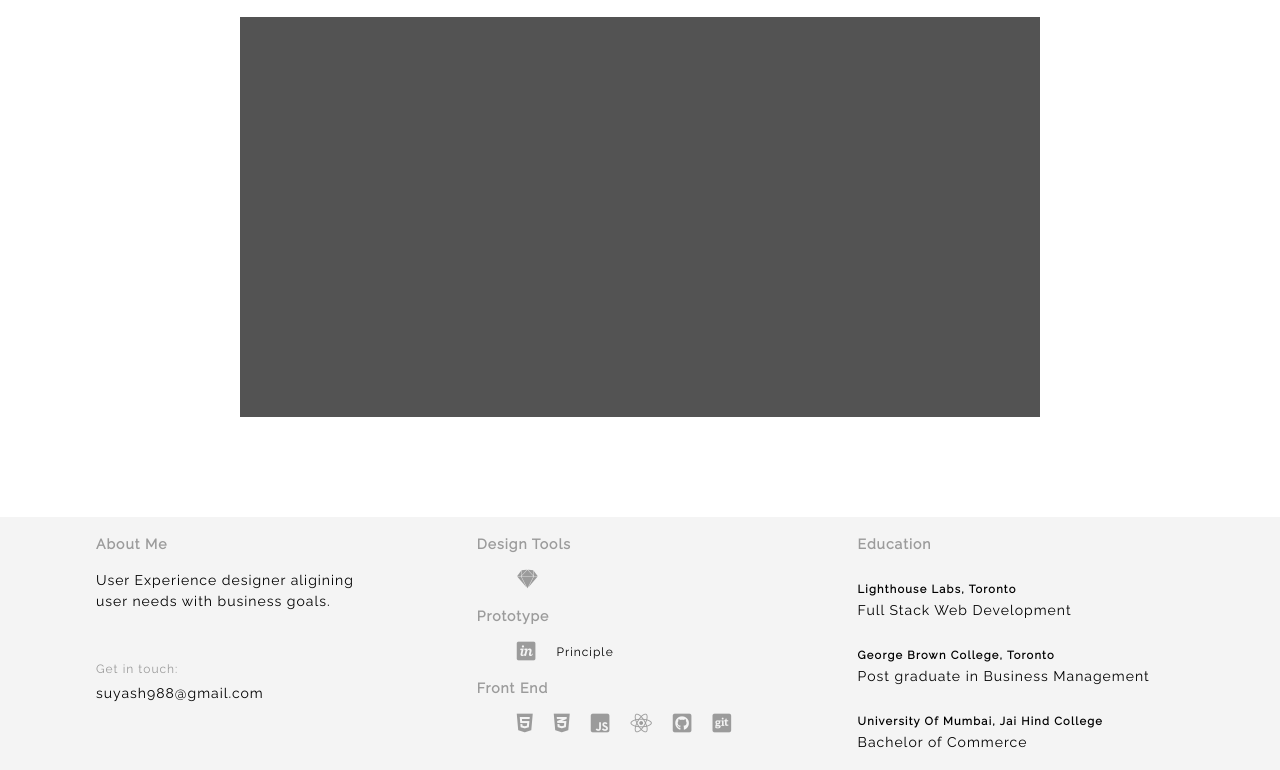
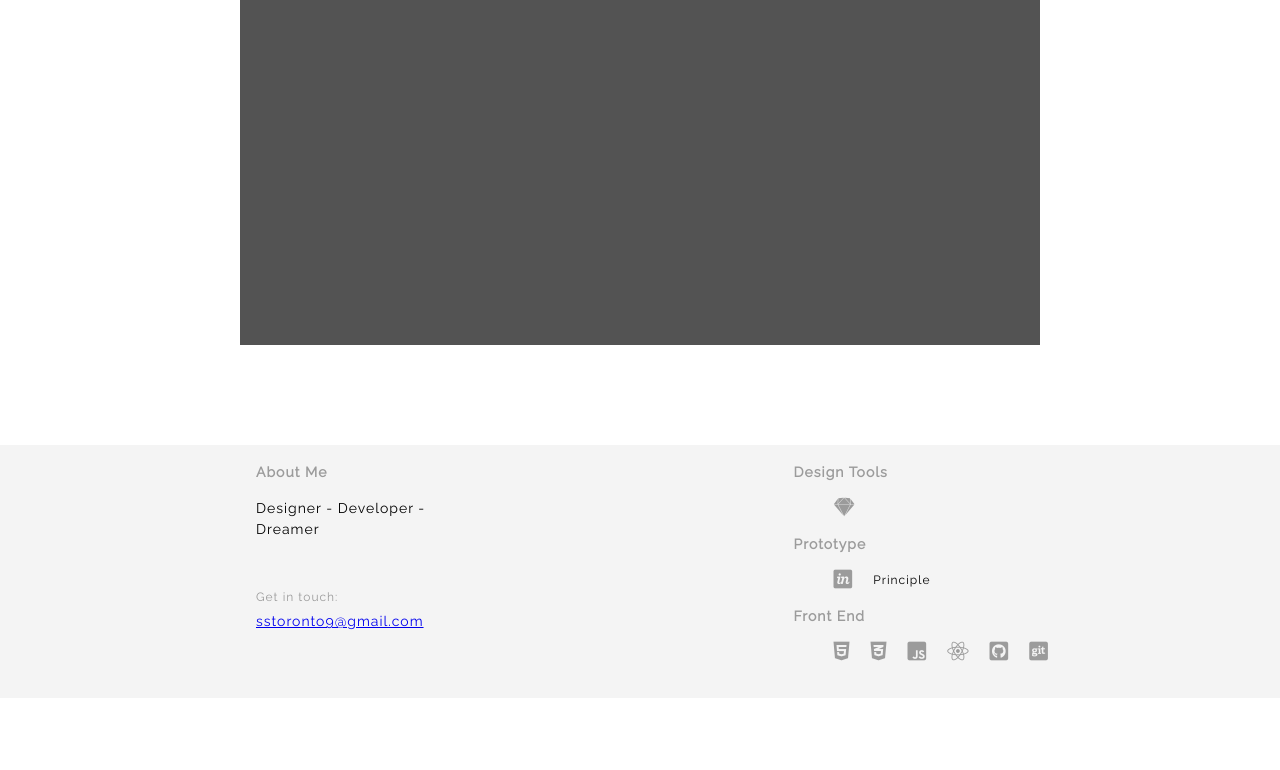
Before and after one commit to su988/su988.github.io, a plain HTML site: page index.html in a window 1280 px wide. Shown: the part 1593-2363 px from the top of the page. After the commit the page ends 2291 px from the top, so only its background shows below. Drawn offline with Linux system fonts and the light colour scheme; some icons are missing.

Commit message:
edited footer and summary

```diff
--- a/index.css
+++ b/index.css
@@ -175,7 +175,7 @@ html {
 **************************/
 
 .footer-wrapper {
-  min-height: 100%;;
+  min-height: 100%;
   margin-top: 100px;
   background: #f4f4f4;
   padding-bottom: 20px;
@@ -277,7 +277,7 @@ html {
   }
 
   .footer-parent {
-    width: 85%;
+    width: 60%;
     margin: 0 auto;
   }
 
--- a/index.html
+++ b/index.html
@@ -28,8 +28,7 @@
 		</div>
 		<div class=" hero">
 			<h4>Hello!</h4>
-			<p class="tag-line">My name is Suyash and I'm a product designer based in Toronto.
-				I come from a digital marketing background. I also have front end tools in my arsenal.
+			<p class="tag-line">Design Case studies for mobile app ideas.
 			</p>
 		</div>
 		<a href="./med.html">
@@ -80,11 +79,13 @@
 					<h4>About Me</h4>
 					<div>
 						<p class="about" style="font-size: 14px; line-height: 1.5;">
-							User Experience designer aligining user needs with business goals.
+							Designer - Developer - Dreamer
 						</p>
 						<p class="about email-text">Get in touch:</p>
 						<br>
-						<p class="about email">suyash988@gmail.com</p>
+						<p class="about email">
+							<a href="mailto:sstoronto9@gmail.com">sstoronto9@gmail.com</a>
+						</p>
 					</div>
 				</div>
 				<div class="footer-child" id="design-footer">
@@ -112,21 +113,6 @@
 						</ul>
 					</div>
 				</div>
-				<div class="footer-child">
-					<h4>Education</h4>
-					<div class="education">
-						<h6 id="school">Lighthouse Labs, Toronto</h6>
-						<p id="subject">Full Stack Web Development</p>
-					</div>
-					<div class="education">
-						<h6 id="school">George Brown College, Toronto</h6>
-						<p id="subject">Post graduate in Business Management</p>
-					</div>
-					<div class="education">
-						<h6 id="school">University Of Mumbai, Jai Hind College</h6>
-						<p id="subject" class="last-item">Bachelor of Commerce</p>
-					</div>
-				</div>
 			</div>
 		</div>
 	</footer>
```
Also changed, not shown: drops.html (+4 -17 lines), lookie.html (+4 -17 lines), med.html (+4 -17 lines).
